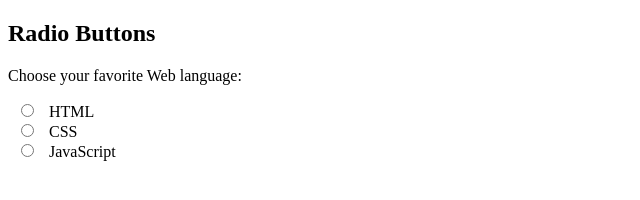
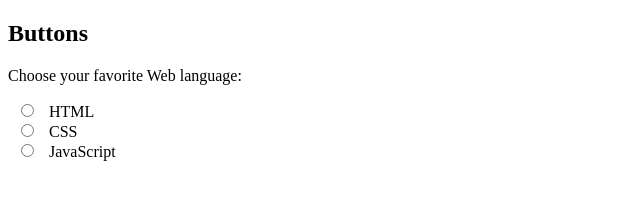
Before and after one commit to savitapujar-2022/start, a plain HTML site: page index.html in a window 1280 px wide. Shown: the whole page, without its empty margins (0-640 px from the left). Drawn offline with Linux system fonts and the light colour scheme.

Commit message:
Updated index.html

```diff
--- a/index.html
+++ b/index.html
@@ -2,7 +2,7 @@
 <html>
 	<body>
 
-		<h2>Radio Buttons</h2>
+		<h2>Buttons</h2>
 
 		<p>Choose your favorite Web language:</p>
 
```
